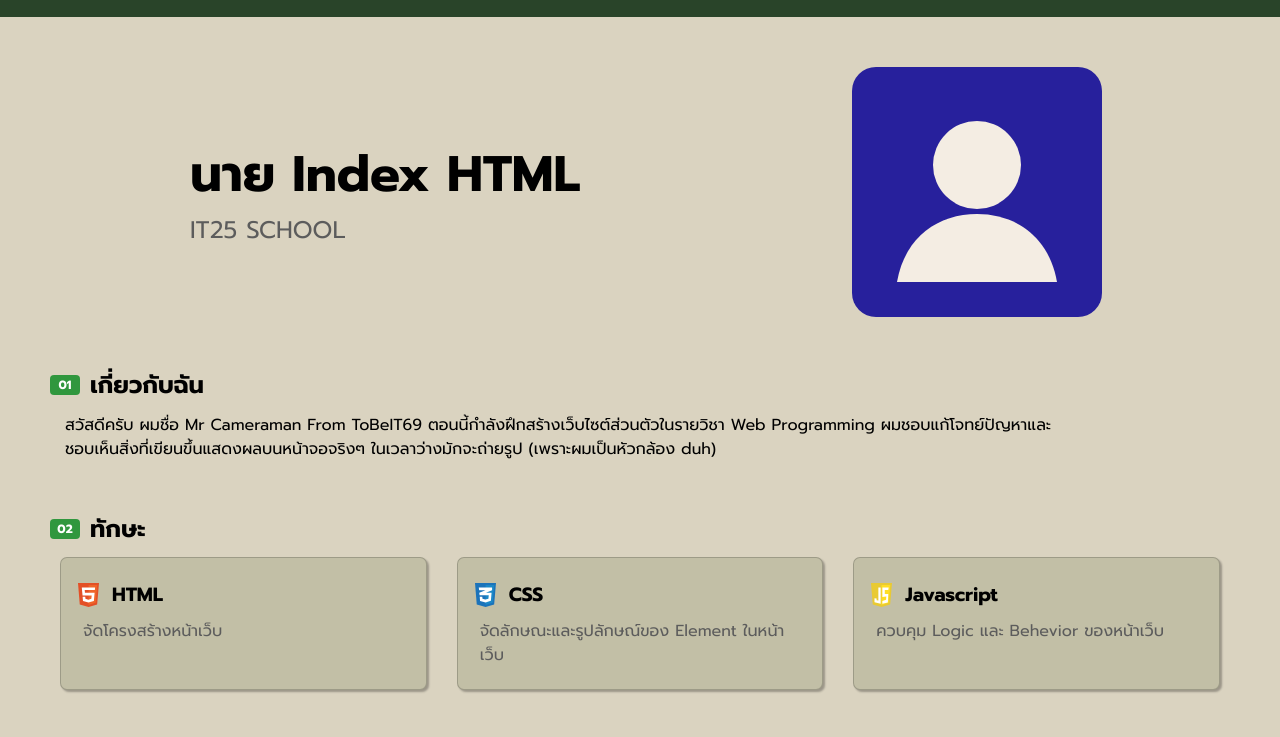
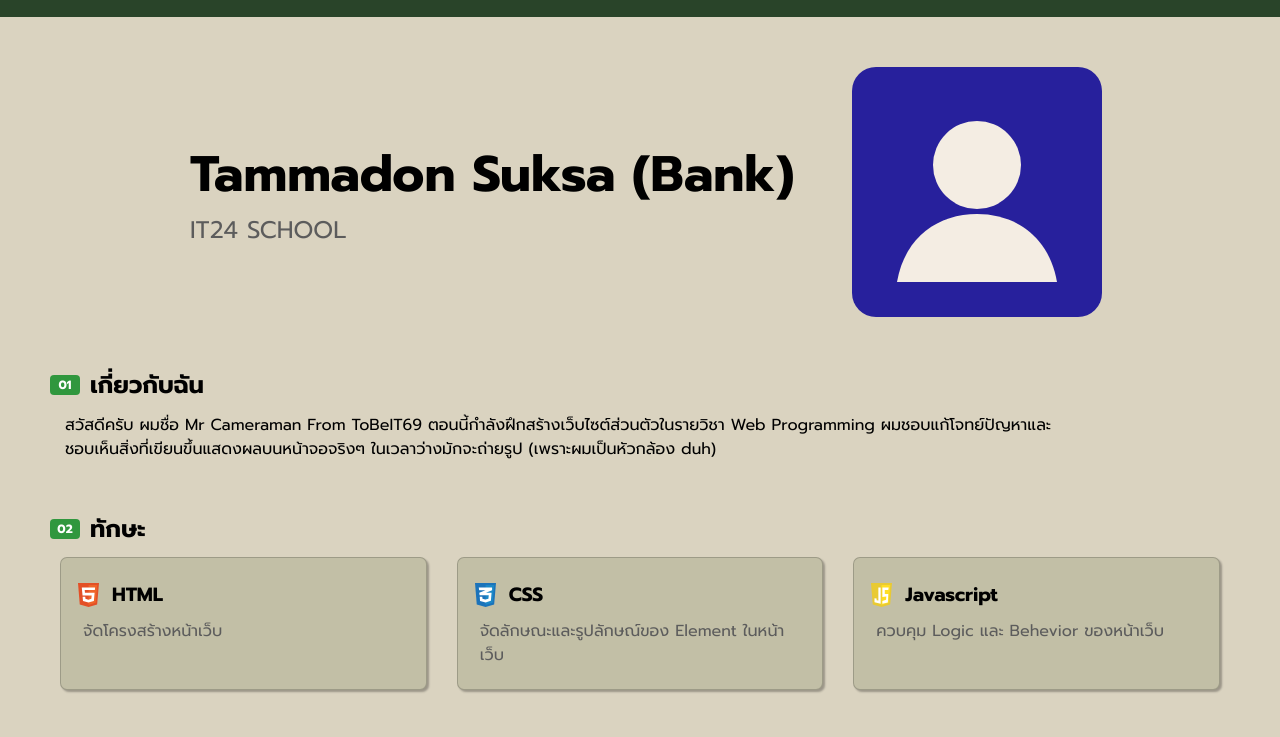
Before and after one commit to RangsimanChuthap/TobeIT70_Sample_Web, a plain HTML site: page index.html in a window 1280 px wide. Shown: the part 52-789 px from the top of the page. Drawn offline with Linux system fonts and the light colour scheme.

Commit message:
Update name to match

```diff
--- a/index.html
+++ b/index.html
@@ -24,8 +24,8 @@
 		</div>
 		<header>
 			<div class="list">
-				<li id="name">นาย Index HTML</li>
-				<li id="school">IT25 SCHOOL</li>
+				<li id="name">Tammadon Suksa (Bank)</li>
+				<li id="school">IT24 SCHOOL</li>
 			</div>
 			<img src="./assets/avatar.svg" alt="avatar" />
 		</header>
```
